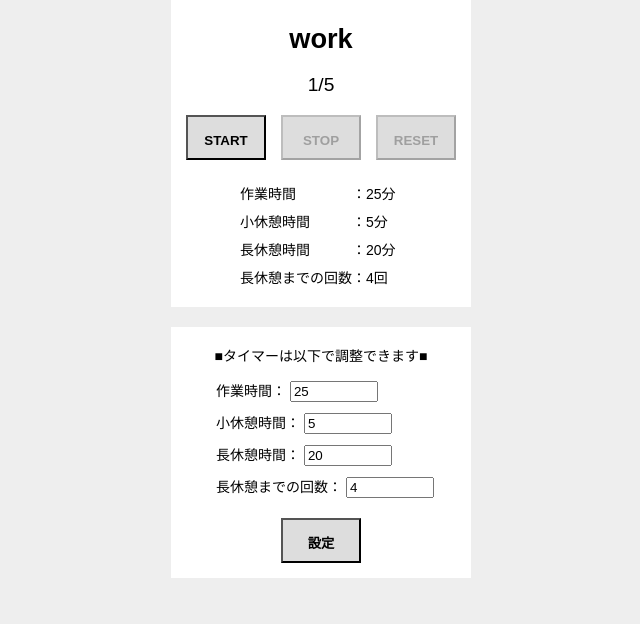
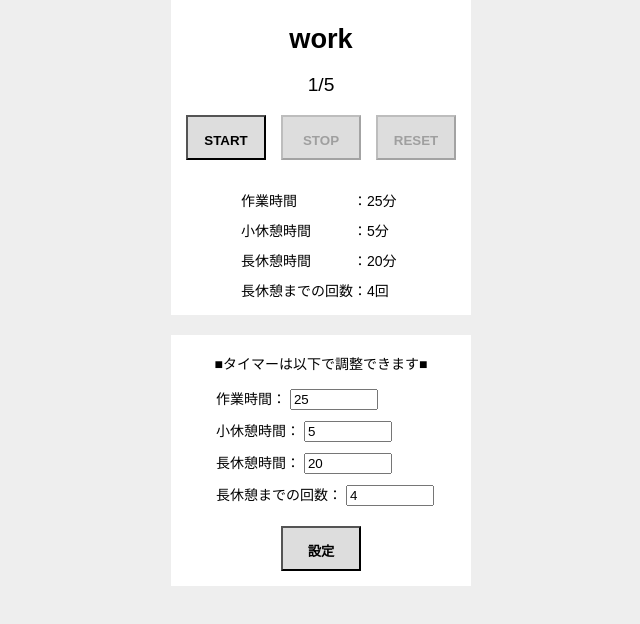
Before and after one commit to naomi-homma/Pomodoro_Timer, a plain HTML site: page index.html in a window 1280 px wide. Shown: the part 158-782 px from the top of the page, without its empty margins (319-959 px from the left). Drawn offline with Linux system fonts and the light colour scheme.

Commit message:
html修正、音源ファイルパスエラー確認

```diff
--- a/assets/css/styles.css
+++ b/assets/css/styles.css
@@ -76,7 +76,7 @@ p {
 
 .edit_display{
   text-align: left;
-  padding-left: 20%;
+  padding-left: 25px;
 }
 
 .inactive {
--- a/index.html
+++ b/index.html
@@ -16,12 +16,12 @@
       <button class="btn" id="stop">STOP</button>
       <button class="btn" id="reset">RESET</button>
     </div>
-    <div class="edit_display">
-      <p id="input_worktime"></p>
-      <p id="input_breaktime"></p>
-      <p id="input_longbreaktime"></p>
-      <p id="input_cyclecount"></p>
-    </div>
+    <ul class="edit_display">
+      <li id="input_worktime"></li>
+      <li id="input_breaktime"></li>
+      <li id="input_longbreaktime"></li>
+      <li id="input_cyclecount"></li>
+    </ul>
   </div>
   <div class="container">
     <p>■タイマーは以下で調整できます■</p>
--- a/js/main.js
+++ b/js/main.js
@@ -82,7 +82,7 @@
         displayState(state);
         countDown(longBreakTime);
       } else if (state === "work") {
-        audio.src = "https://naomi-homma.github.io/Pomodoro_Timer/assets/audio/hatoclock.mp3#t=0,3.5";
+        audio.src = "../assets/audio/hatoclock.mp3#t=0,3.5";
         const playPromise = audio.play();
         if(playPromise !== undefined) {
           playPromise.then(_ => {
@@ -180,7 +180,7 @@
   });
 
   // user設定反映
-  submit_btn.addEventListener('click', () => {
+  submit_btn.addEventListener('submit', () => {
     workTime = work_time.value;
     breakTime = break_time.value;
     longBreakTime = longbreak_time.value;
```
